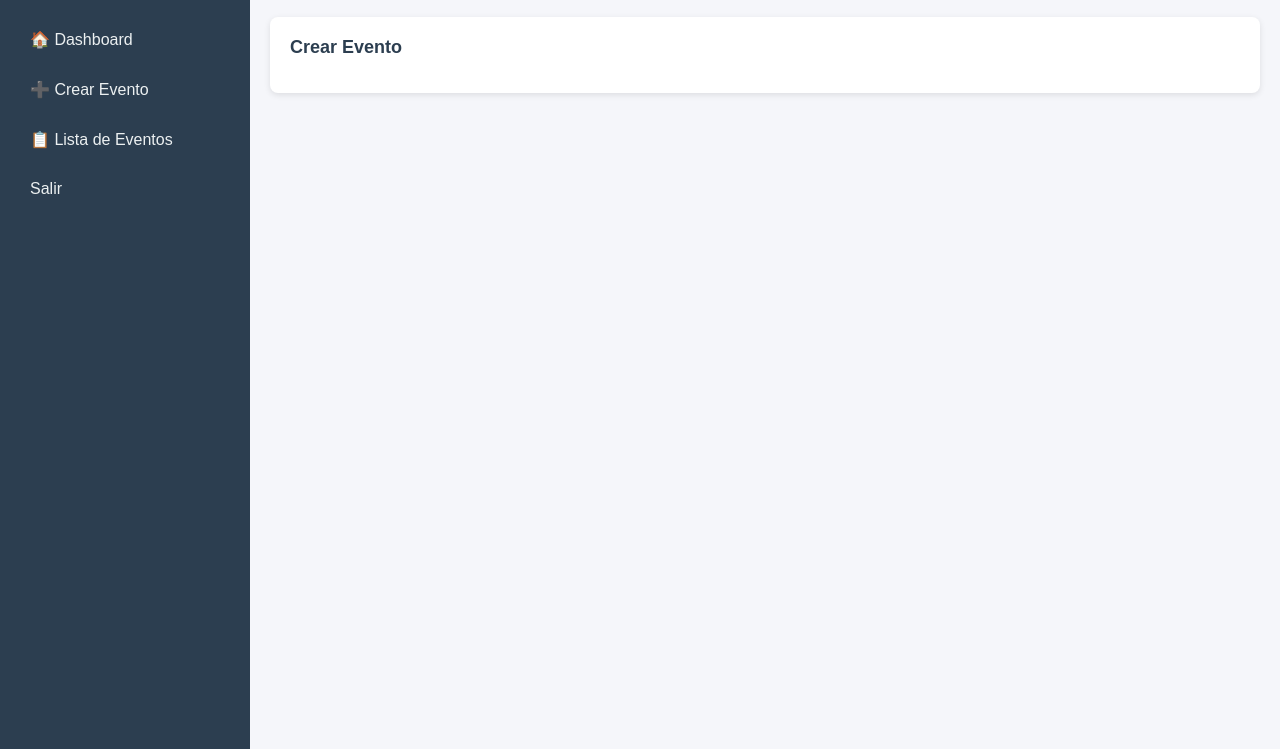
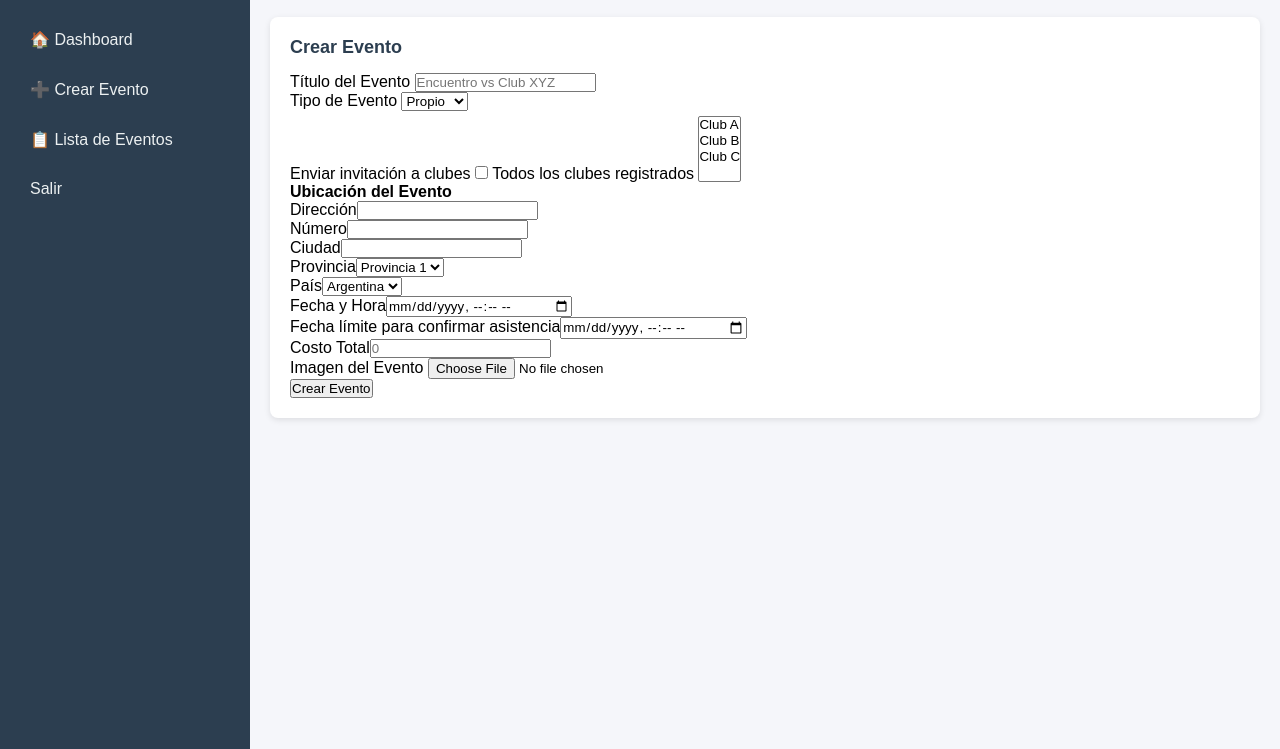
Before and after one commit to turnoxok/rugby40, a website: page partidos.html in a window 1280 px wide. Shown: the part 51-800 px from the top of the page. Drawn offline with Linux system fonts and the light colour scheme; no server answers.

Commit message:
Update partidos.html

```diff
--- a/partidos.html
+++ b/partidos.html
@@ -45,12 +45,26 @@
     <h1>Partidos/Eventos</h1>
   </div>
 
-  <!-- CREAR EVENTO -->
-  <div class="card" id="section-crear">
-    <h3>Crear Evento</h3>
-    <!-- ... (formulario igual que antes) ... -->
-  </div>
 
+  <!-- CREAR EVENTO --> <div class="card" id="section-crear">
+   <h3>Crear Evento</h3>
+   <div class="form-group">
+    <label>Título del Evento</label> <input type="text" id="titulo" placeholder="Encuentro vs Club XYZ"> </div>
+   <div class="form-group"> <label>Tipo de Evento</label> <select id="eventType" onchange="toggleEventType()"> <option value="propio">Propio</option> <option value="tercero">Tercero</option> </select> </div>
+   <div class="form-group" id="clubOrganizerGroup" style="display:none"> <label>Club Organizador</label> <input type="text" id="clubOrganizador" placeholder="Nombre del club externo"> </div>
+   <div class="form-group" id="inviteClubsGroup"> <label>Enviar invitación a clubes</label> <input type="checkbox" id="inviteAll"> Todos los clubes registrados <select multiple id="selectClubs" style="margin-top:5px;"> <option>Club A</option> <option>Club B</option> <option>Club C</option> </select> </div>
+   <h4>Ubicación del Evento</h4>
+   <div class="form-group"><label>Dirección</label><input type="text" id="direccion"></div>
+   <div class="form-group"><label>Número</label><input type="text" id="numero"></div>
+   <div class="form-group"><label>Ciudad</label><input type="text" id="ciudad"></div>
+   <div class="form-group"><label>Provincia</label><select id="provincia"><option>Provincia 1</option><option>Provincia 2</option><option>Provincia 3</option></select></div>
+   <div class="form-group"><label>País</label><select id="pais"><option>Argentina</option><option>Brasil</option><option>Uruguay</option></select></div>
+   <div class="form-group"><label>Fecha y Hora</label><input type="datetime-local" id="fecha"></div>
+   <div class="form-group">
+  <label>Fecha límite para confirmar asistencia</label><input type="datetime-local" id="fechaVencimiento"></div>
+   <div class="form-group"><label>Costo Total</label><input type="number" id="costoTotal" placeholder="0"></div>
+   <div class="form-group"> <label>Imagen del Evento</label> <input type="file" id="eventoImagen" accept="image/*"> </div>
+   <button class="btn" onclick="crearEvento()">Crear Evento</button> </div>
   <!-- LISTA DE EVENTOS -->
   <div class="card" id="section-lista" style="display:none">
     <h3>Eventos Activos</h3>
```
